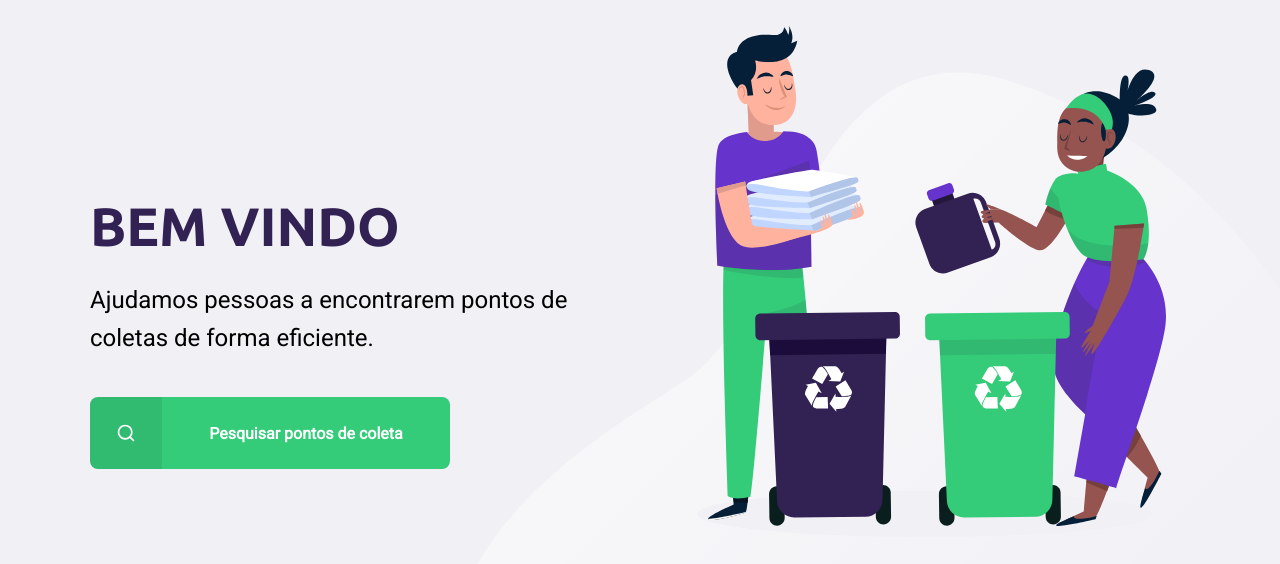
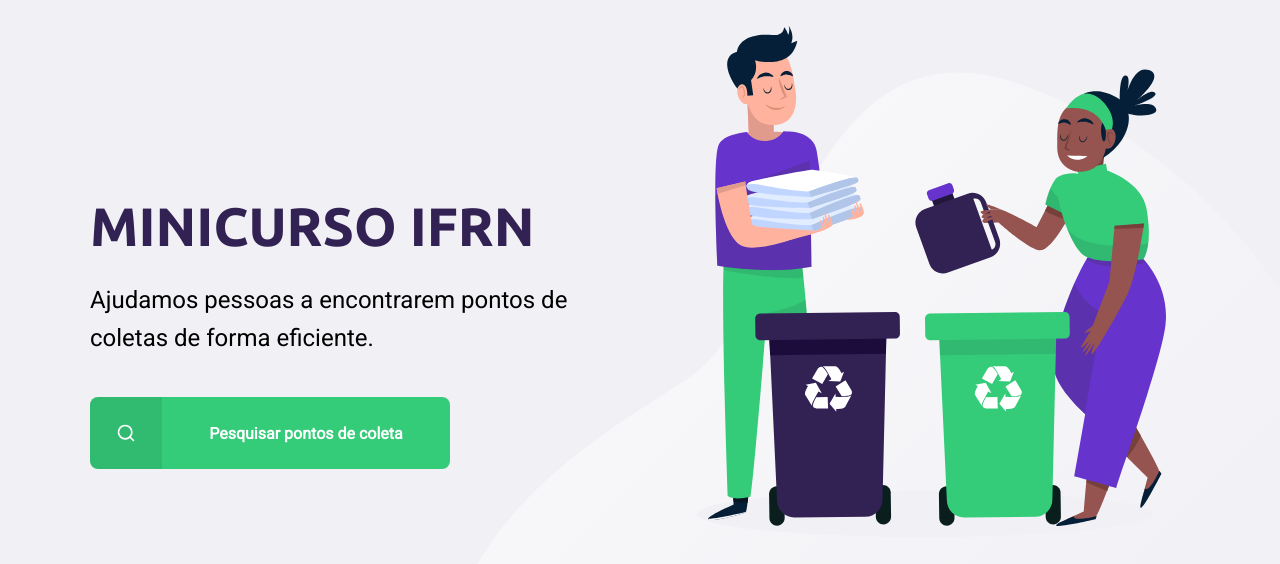
Before and after one commit to luancarlos021/Ecoleta_NLW, a website: page src/views/index.html in a window 1280 px wide. Shown: the part 114-678 px from the top of the page. Drawn offline with nearby package versions, Linux system fonts and the light colour scheme; files that its build step writes are made by us from their sources.

Commit message:
chore: minicurso ifrn

```diff
--- a/src/views/index.html
+++ b/src/views/index.html
@@ -17,7 +17,7 @@
         </header>
 
         <main>
-            <h1>BEM VINDO</h1>
+            <h1>MINICURSO IFRN</h1>
             <p>Ajudamos pessoas a encontrarem pontos de coletas de forma eficiente.</p>
             <a href="#">
                 <span></span>
```
